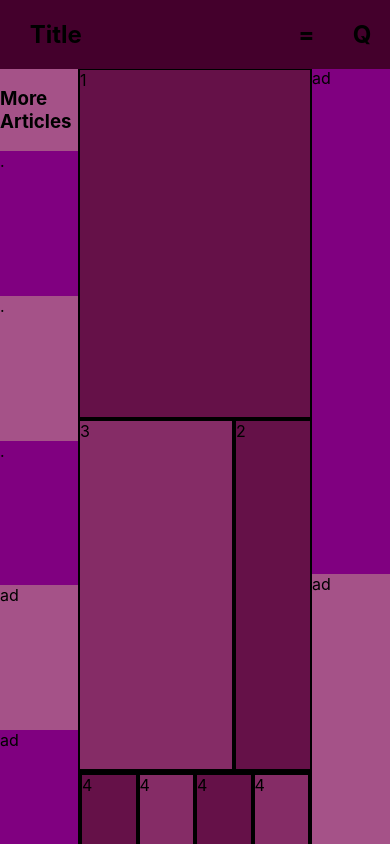
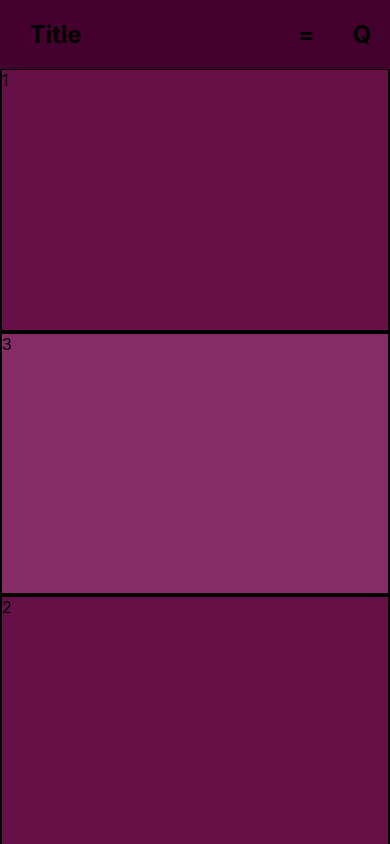
Before and after one commit to jacobtdp/bp-articles, a React (Create React App) app: page / in a window 390 px wide. Shown: the top 844 px of the page. Built offline with nearby package versions, Linux system fonts and the light colour scheme.

Commit message:
everything responsive

```diff
--- a/src/App.css
+++ b/src/App.css
@@ -17,3 +17,18 @@
 .body-wrapper > div:nth-child(odd) {
   background-color: #a55288;
 }
+
+@media only screen and (max-width: 850px){
+
+  .body-wrapper{
+    grid-template-columns: 1fr;
+  }
+
+  .body-wrapper > div{
+    display: none;
+  }
+  .body-wrapper > div:nth-child(2){
+    display: inline;
+  }
+
+}
--- a/src/main/Main.css
+++ b/src/main/Main.css
@@ -1,7 +1,9 @@
+/* ////////////// Title Stories ///////////////// */
+
 .main-content {
     display: grid;
     grid-template-columns: 1fr 1fr 1fr;
-    height: 128.25vh;
+    height: 128.25vh; /* To be set by content? */
 }
 
 .main-content > div {
@@ -19,7 +21,7 @@
     grid-column: 1/3;
 }
 
-
+/* ///////////////// Links and Ads /////////////////// */
 
 .tbd-content {
     display: grid;
@@ -34,3 +36,22 @@
 .tbd-content > div {
     border: 2px solid black;
 }
+
+/* /////// Resetting grid for mobile view ///////// */
+
+@media only screen and (max-width: 526px){
+
+    .main-content{
+        grid-template-columns: 1fr;
+    }
+    .main-content > div:nth-child(1){
+        grid-column: unset;
+    }
+    .main-content > div:nth-child(2){
+        grid-column: unset;
+    }
+    .tbd-content{
+        grid-column: unset;
+    }
+
+}
```
